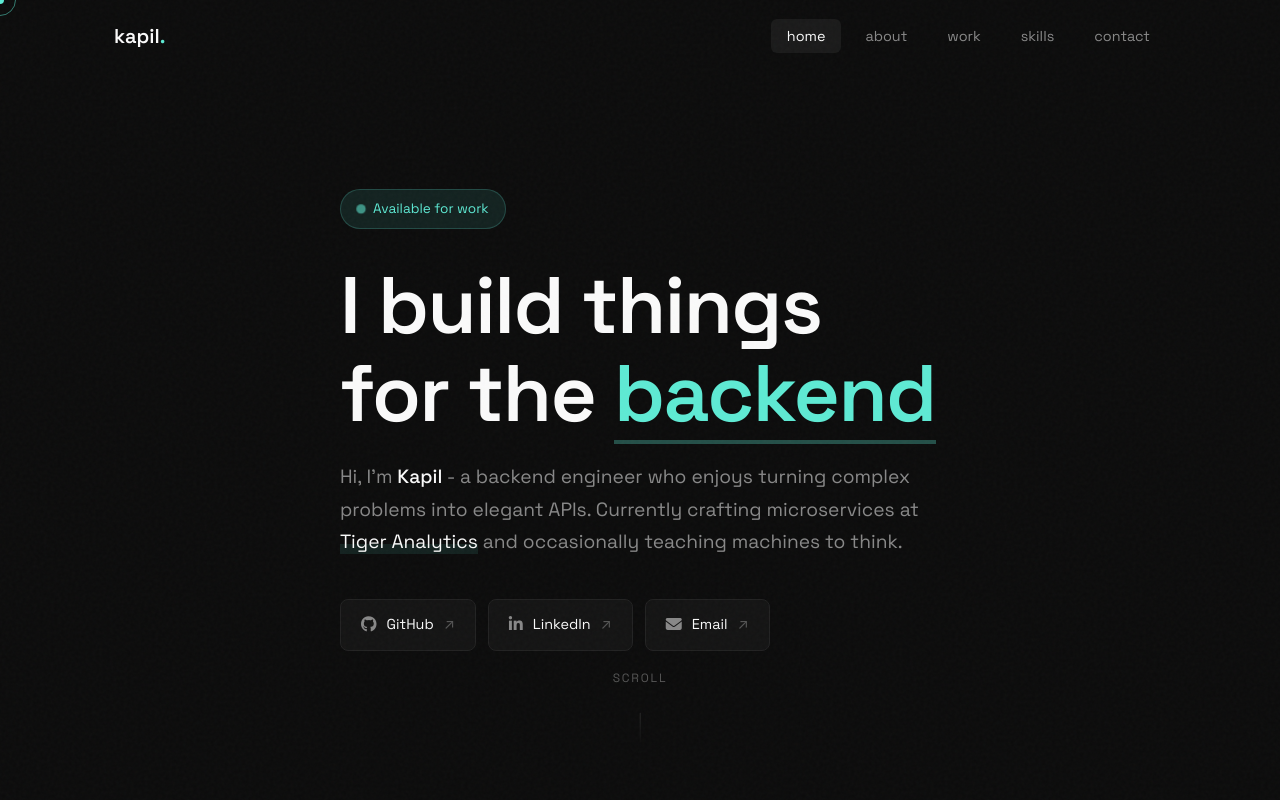
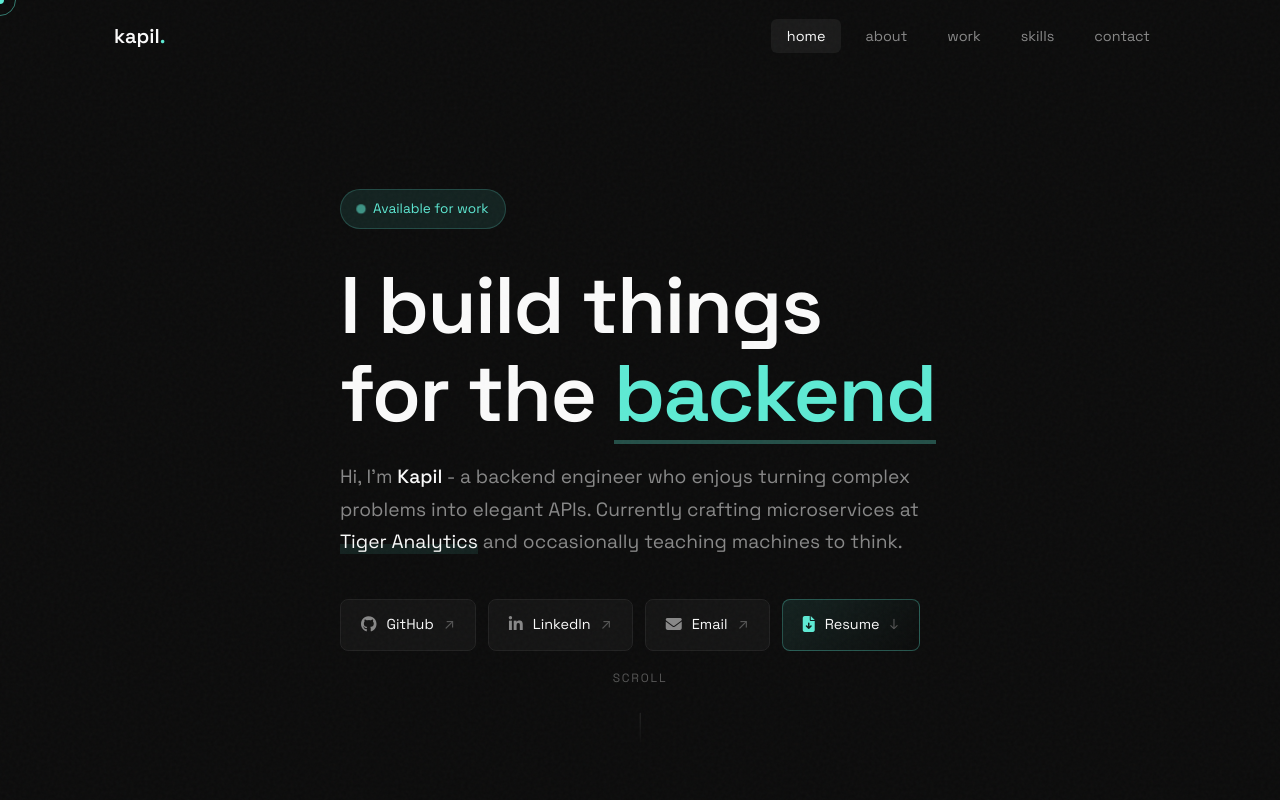
Before and after one commit to kapilsharma432001/portfolio, a website: page index.html in a window 1280 px wide. Shown: the top 800 px of the page. Drawn offline with Linux system fonts and the light colour scheme.

Commit message:
Add resume download button

```diff
--- a/index.html
+++ b/index.html
@@ -79,6 +79,11 @@
                     <span class="link-icon"><i class="fas fa-envelope"></i></span>
                     <span class="link-text">Email</span>
                     <span class="link-arrow">↗</span>
+                </a>
+                <a href="Kapil-Sharma-Backend-Developer.pdf" download class="hero-link hero-link-accent">
+                    <span class="link-icon"><i class="fas fa-file-arrow-down"></i></span>
+                    <span class="link-text">Resume</span>
+                    <span class="link-arrow">↓</span>
                 </a>
             </div>
         </div>
@@ -240,7 +245,7 @@
                 <div class="skill-block">
                     <div class="skill-icon"><i class="fab fa-aws"></i></div>
                     <h3>AWS</h3>
-                    <p>Lambda, ECS, SQS, SES — I've probably forgotten more services than I remember.</p>
+                    <p>Lambda, ECS, SQS, SES - I've probably forgotten more services than I remember.</p>
                 </div>
 
                 <div class="skill-block">
--- a/styles.css
+++ b/styles.css
@@ -806,3 +806,17 @@ em {
         justify-content: space-between;
     }
 }
+/* Resume Download Button Accent */
+.hero-link-accent {
+    background: linear-gradient(135deg, var(--accent-dim) 0%, transparent 100%);
+    border-color: rgba(94, 234, 212, 0.3);
+}
+
+.hero-link-accent:hover {
+    background: var(--accent-dim);
+    border-color: var(--accent);
+}
+
+.hero-link-accent .link-icon {
+    color: var(--accent);
+}
```
